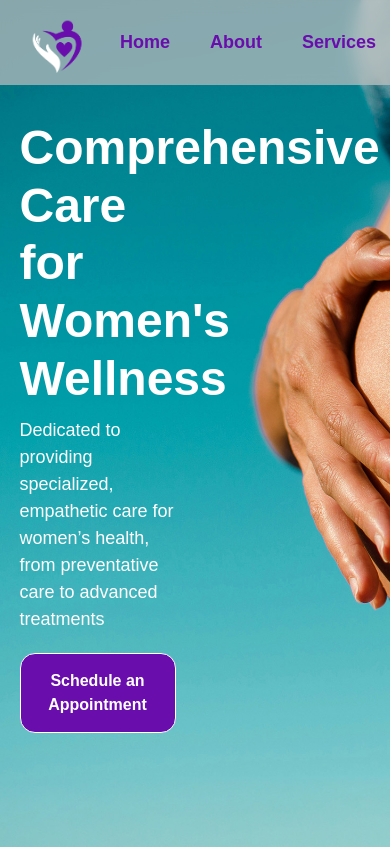
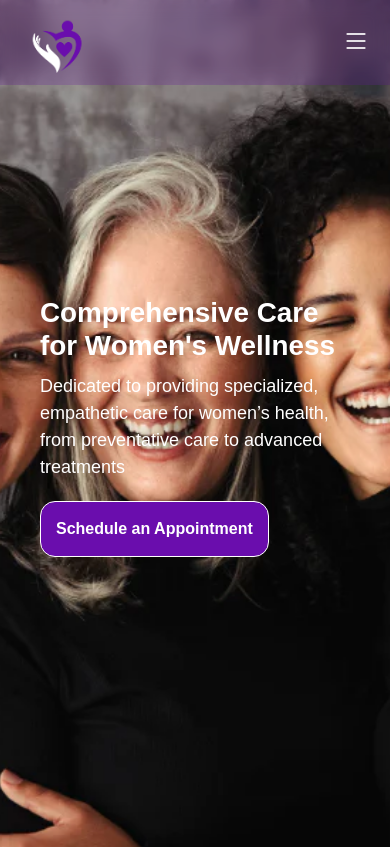
Before and after one commit to fezekilePlaatyi/lighthouse_medicare, a plain HTML site: page index.html in a window 390 px wide. Shown: the top 847 px of the page. Drawn offline with nearby package versions, Linux system fonts and the light colour scheme; a web font is replaced by a local one.

Commit message:
Updating responsiveness

```diff
--- a/index.html
+++ b/index.html
@@ -45,11 +45,12 @@
         top: 0;
         width: 100%;
         height: 85px;
-        background: rgba(194, 193, 193, 0.7);
+
+        background: rgb(106, 13, 173, 0.2);
         z-index: 1000;
         display: flex;
         align-items: center;
-        padding: 0 20px;
+        padding: 0 80px;
         backdrop-filter: blur(8px);
       }
 
@@ -69,44 +70,75 @@
         text-decoration: none;
         color: #6a0dad;
         font-size: 18px;
-        font-weight: bold;
       }
 
-      nav a.active::after {
+      a.active::after {
         position: absolute;
         left: 0;
         width: 100%;
         height: 2px;
         background-color: #6a0dad;
       }
-      header {
-        padding: 0 20px;
-      }
 
       .logo-container {
         flex: 1;
       }
 
-      nav ul {
+      ul {
         margin: 0;
         padding: 0;
         list-style: none;
       }
 
-      nav ul li {
+      ul li {
         display: inline;
         margin-left: 20px;
       }
+
+      .collapse-btn {
+        display: none;
+        padding: 0;
+        background-color: transparent;
+        border: none;
+        font-size: 28px;
+        color: white;
+      }
+
+      @media screen and (max-width: 678px) {
+        .collapse-btn {
+          display: block;
+        }
+        header {
+          padding: 0 20px;
+        }
+
+        header .menu-items {
+          display: none;
+        }
+
+        .overlay {
+          width: 100% !important;
+          padding: 20px;
+        }
+
+        .service-box {
+          margin-bottom: 10px;
+        }
+
+        .about-us-content {
+          padding-right: 0 !important;
+        }
+
+      }
       /* Hero Section */
       .hero {
-        background: url("./images/4023d658-6f31-4492-b733-11a256646539.jpg")
+        background: url("./images/img_2.webp")
           no-repeat center center/cover;
         height: 101vh;
         display: flex;
         align-items: center;
-        /* padding-left: 40px; */
         color: #fff;
-        margin-bottom: -50px;
+        margin: 0;
       }
 
       .hero .logo {
@@ -114,7 +146,7 @@
       }
 
       .hero h1 {
-        font-size: 48px;
+        font-size: calc(48px, 2.5vw, 20px);
         margin-bottom: 10px;
         font-weight: bold;
       }
@@ -143,7 +175,7 @@
 
       .overlay {
         width: 40%;
-        margin-left: 5%;
+        padding: 40px;
       }
 
       /* About Us Section */
@@ -156,7 +188,7 @@
       }
 
       .about-us-content {
-        padding-right: 50px !important;
+        padding-right: 50px ;
       }
 
       .service-box {
@@ -324,15 +356,14 @@
             ><img src="./images/l4.png" class="logo" alt="Clinic Logo"
           /></a>
         </div>
-        <nav class="ms-auto">
-          <ul class="nav-links">
+        <button class="collapse-btn"><i class="bi bi-list"></i></button>
+        <ul class="nav-links menu-items">
           <li><a href="#home">Home</a></li>
           <li><a href="#about">About</a></li>
           <li><a href="#services">Services</a></li>
           <li><a href="#mission">Mission</a></li>
           <li><a href="contact.html">Contact</a></li>
         </ul>
-        </nav>
       </header>
       <div class="overlay">
         <h1>Comprehensive Care for Women's Wellness</h1>
@@ -432,7 +463,7 @@
         </div>
       </div>
     </div>
-    <section
+    <!-- <section
       class="my-5 content-section mission purple-bg text-center"
       id="mission"
     >
@@ -465,7 +496,7 @@
           </div>
         </div>
       </div>
-    </section>
+    </section> -->
     <!-- <div class="my-5 container mission purple-bg text-center" id="mission">
       <div class="row text-center">
         <div class="col-md-6">
```
Also changed, not shown: images/img_2.webp (added), 1 other file. Lines whose indentation alone changed are shown as unchanged.
